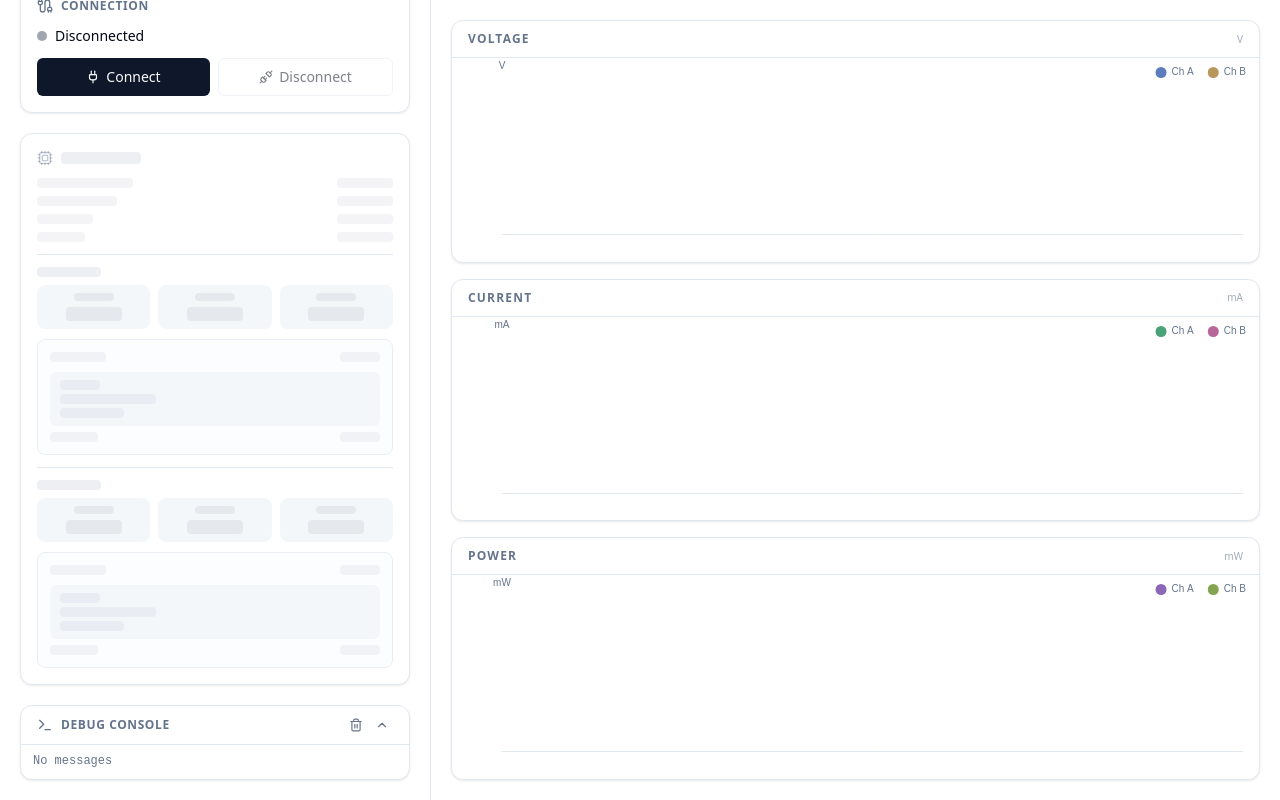
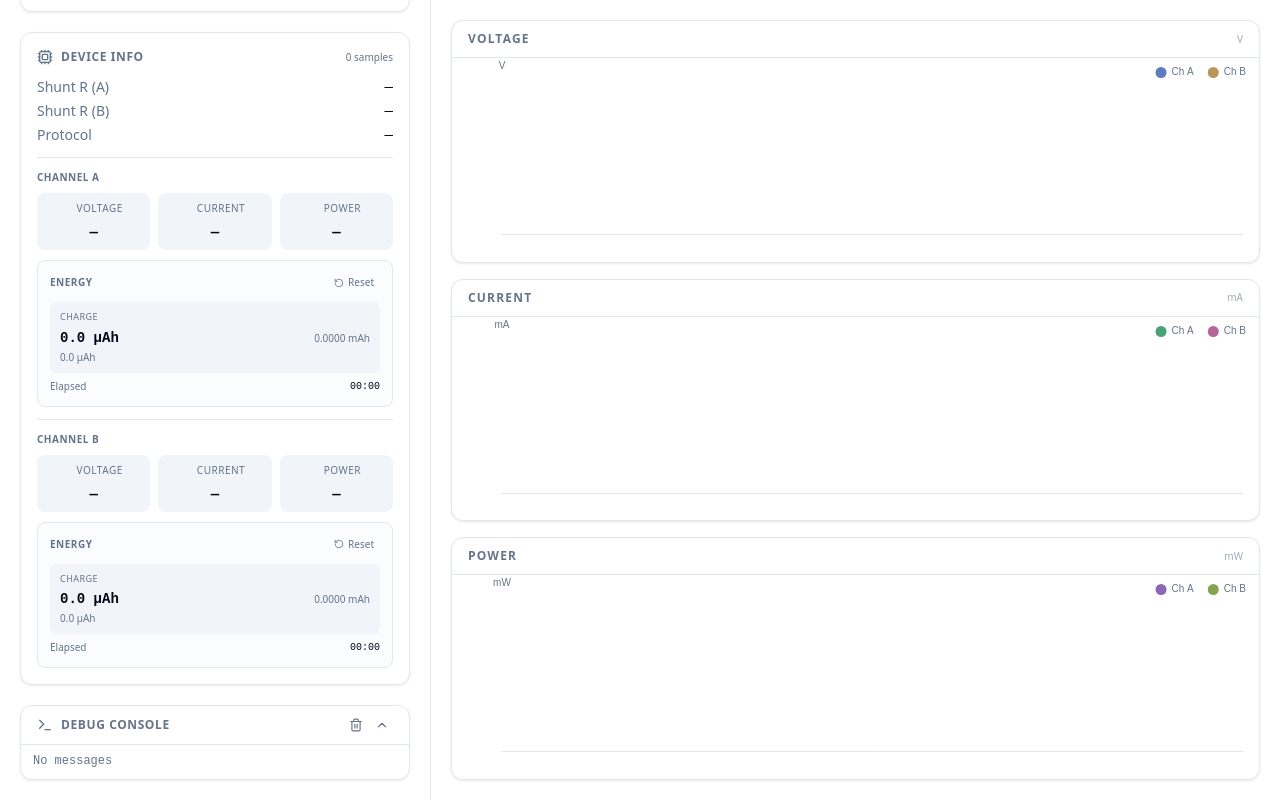
Before and after one commit to nicho810/XIAO-PowerConsole-Web, a React (Vite) app: page / in a window 1280 px wide. Built offline with nearby package versions, Linux system fonts and the light colour scheme.

Commit message:
refactor(device-info): 骨架屏改为真实结构+占位符，删除灰色色块

```diff
--- a/src/components/connection/device-info.tsx
+++ b/src/components/connection/device-info.tsx
@@ -3,7 +3,7 @@
  *           energy-store 的 snapshotA/B/resetA/B，lib/utils 的格式化函数
  * [OUTPUT]: 对外提供 DeviceInfo 组件 — 设备信息 + 实时测量 + 能量统计 合并面板
  * [POS]:    connection/ 的核心信息面板，被 Sidebar 消费；
- *           未连接时显示骨架屏，连接后显示完整数据
+ *           始终渲染完整结构，未连接时值显示 '—'
  * [PROTOCOL]: 变更时更新此头部，然后检查 CLAUDE.md
  */
 
@@ -14,89 +14,12 @@ import { getSampleCount, getLatest } from '@/store/measurement-store.js';
 import { snapshotA, snapshotB, resetA, resetB } from '@/store/energy-store.js';
 import type { EnergySnapshot } from '@/store/energy-store.js';
 import { formatVoltage, formatCurrent, formatPower, formatElapsed } from '@/lib/utils.js';
-import type { ChannelMeasurement } from '@/types/measurement.js';
-import type { DualChannelSample } from '@/types/measurement.js';
+import type { ChannelMeasurement, DualChannelSample } from '@/types/measurement.js';
 
 /** 10Hz 足够人眼读取数字 */
 const DISPLAY_THROTTLE = 100;
 
 const EMPTY_SNAPSHOT: EnergySnapshot = { chargeUAh: 0, chargeMah: 0, elapsedMs: 0 };
-
-// ============================================================
-//  骨架屏 — 未连接时占位，预示数据布局
-// ============================================================
-
-function SkeletonBar({ w }: { w: string }) {
-  return <div className={`h-2.5 ${w} rounded bg-[hsl(var(--muted-foreground)/0.15)] animate-pulse`} />;
-}
-
-function SkeletonCell() {
-  return (
-    <div className="rounded-lg bg-[hsl(var(--muted))] px-3 py-2 animate-pulse">
-      <div className="flex justify-center mb-1.5">
-        <div className="h-2 w-10 rounded bg-[hsl(var(--muted-foreground)/0.15)]" />
-      </div>
-      <div className="flex justify-center">
-        <div className="h-3.5 w-14 rounded bg-[hsl(var(--muted-foreground)/0.15)]" />
-      </div>
-    </div>
-  );
-}
-
-function SkeletonChannelSection() {
-  return (
-    <div>
-      {/* label */}
-      <div className="mb-2">
-        <SkeletonBar w="w-16" />
-      </div>
-      {/* V / I / P 三格 */}
-      <div className="grid grid-cols-3 gap-2 mb-2.5">
-        <SkeletonCell /><SkeletonCell /><SkeletonCell />
-      </div>
-      {/* energy block */}
-      <div className="rounded-lg border border-[hsl(var(--border))] bg-[hsl(var(--muted)/0.3)] p-3 animate-pulse">
-        <div className="flex justify-between mb-2.5">
-          <SkeletonBar w="w-14" />
-          <SkeletonBar w="w-10" />
-        </div>
-        <div className="rounded-md bg-[hsl(var(--muted))] px-2.5 py-2 mb-1.5">
-          <div className="mb-1"><SkeletonBar w="w-10" /></div>
-          <div className="mb-1"><SkeletonBar w="w-24" /></div>
-          <div><SkeletonBar w="w-16" /></div>
-        </div>
-        <div className="flex justify-between">
-          <SkeletonBar w="w-12" />
-          <SkeletonBar w="w-10" />
-        </div>
-      </div>
-    </div>
-  );
-}
-
-function Skeleton() {
-  return (
-    <div className="rounded-xl border border-[hsl(var(--border))] bg-[hsl(var(--card))] card-elevated p-4">
-      <div className="flex items-center gap-2 mb-3">
-        <Cpu className="w-4 h-4 text-[hsl(var(--muted-foreground)/0.4)]" />
-        <div className="h-3 w-20 rounded bg-[hsl(var(--muted-foreground)/0.15)] animate-pulse" />
-      </div>
-      {/* config rows */}
-      <div className="space-y-2 mb-3">
-        {[24, 20, 14, 12].map((w) => (
-          <div key={w} className="flex justify-between animate-pulse">
-            <SkeletonBar w={`w-${w}`} />
-            <SkeletonBar w="w-14" />
-          </div>
-        ))}
-      </div>
-      <div className="border-t border-[hsl(var(--border))] my-3" />
-      <SkeletonChannelSection />
-      <div className="border-t border-[hsl(var(--border))] my-3" />
-      <SkeletonChannelSection />
-    </div>
-  );
-}
 
 // ============================================================
 //  数据展示子组件
@@ -144,8 +67,8 @@ function ChannelBlock({ label, channel, energy, onReset, voltageColor, currentCo
       </p>
       <div className="grid grid-cols-3 gap-2 mb-2.5">
         <DataCell label="Voltage" value={channel ? formatVoltage(channel.busVoltage) : '—'} dotColor={voltageColor} />
-        <DataCell label="Current" value={channel ? formatCurrent(channel.current)  : '—'} dotColor={currentColor} />
-        <DataCell label="Power"   value={channel ? formatPower(channel.power)       : '—'} dotColor={powerColor} />
+        <DataCell label="Current" value={channel ? formatCurrent(channel.current)    : '—'} dotColor={currentColor} />
+        <DataCell label="Power"   value={channel ? formatPower(channel.power)         : '—'} dotColor={powerColor} />
       </div>
 
       {/* ── 能量统计块 ──────────────────────────────── */}
@@ -199,7 +122,6 @@ function ChannelBlock({ label, channel, energy, onReset, voltageColor, currentCo
 
 export function DeviceInfo() {
   const config = useDeviceStore((s) => s.config);
-  const status = useDeviceStore((s) => s.status);
 
   const [latest, setLatest]           = useState<DualChannelSample | null>(null);
   const [sampleCount, setSampleCount] = useState(0);
@@ -239,9 +161,6 @@ export function DeviceInfo() {
   const handleResetA = useCallback(() => { resetA(); setEnergyA(snapshotA()); }, []);
   const handleResetB = useCallback(() => { resetB(); setEnergyB(snapshotB()); }, []);
 
-  // ── 未连接 → 骨架屏 ──────────────────────────────────
-  if (status === 'disconnected') return <Skeleton />;
-
   return (
     <div className="rounded-xl border border-[hsl(var(--border))] bg-[hsl(var(--card))] card-elevated p-4">
       {/* ── 标题 ──────────────────────────────────────── */}
@@ -255,13 +174,9 @@ export function DeviceInfo() {
 
       {/* ── Config 行 ──────────────────────────────────── */}
       <div className="space-y-1 mb-3">
-        {config && (
-          <>
-            <ConfigRow label="Shunt R (A)" value={`${config.shuntR_a.toFixed(3)} Ω`} />
-            <ConfigRow label="Shunt R (B)" value={`${config.shuntR_b.toFixed(3)} Ω`} />
-            <ConfigRow label="Protocol"    value={`v${config.version}`} />
-          </>
-        )}
+        <ConfigRow label="Shunt R (A)" value={config ? `${config.shuntR_a.toFixed(3)} Ω` : '—'} />
+        <ConfigRow label="Shunt R (B)" value={config ? `${config.shuntR_b.toFixed(3)} Ω` : '—'} />
+        <ConfigRow label="Protocol"    value={config ? `v${config.version}`               : '—'} />
       </div>
 
       {/* ── 双通道数据 ─────────────────────────────────── */}
```
